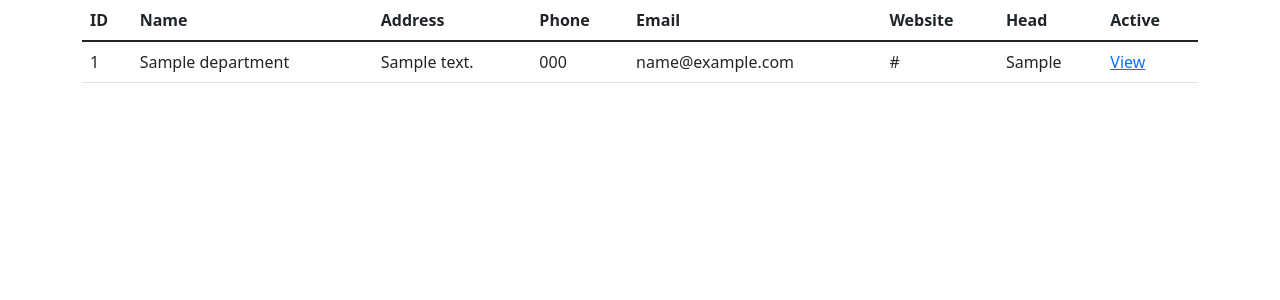
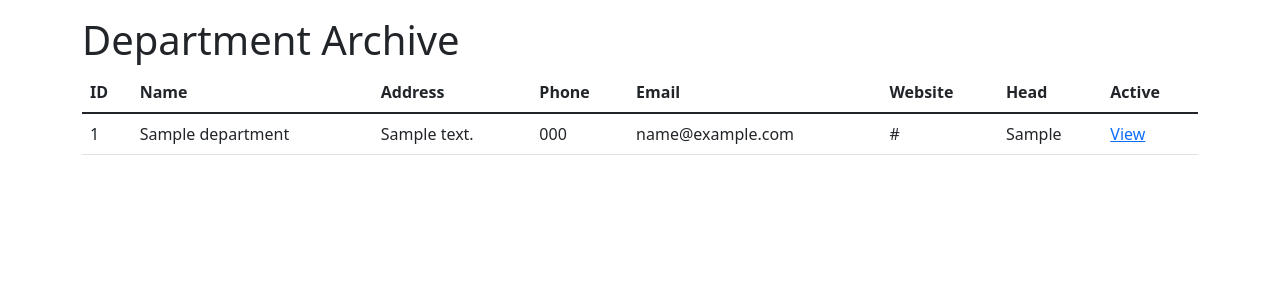
Before and after one commit to Bonu93/db-university, a PHP site: page / in a window 1280 px wide. Shown: the top 300 px of the page. Run offline with PHP 8.4, Linux system fonts and the light colour scheme; tables that the repository leaves empty or names only in its code hold one stand-in row (values such as "Sample post").

Commit message:
complete archive

```diff
--- a/department_archive/index.php
+++ b/department_archive/index.php
@@ -12,7 +12,10 @@ require_once __DIR__ . '/get_department.php';
     <title>Department Archive</title>
 </head>
 <body>
-    <div class="container">
+    <div class="container py-3">
+        <h1>
+            Department Archive
+        </h1>
 
         <table class="table">
             <thead>
```
